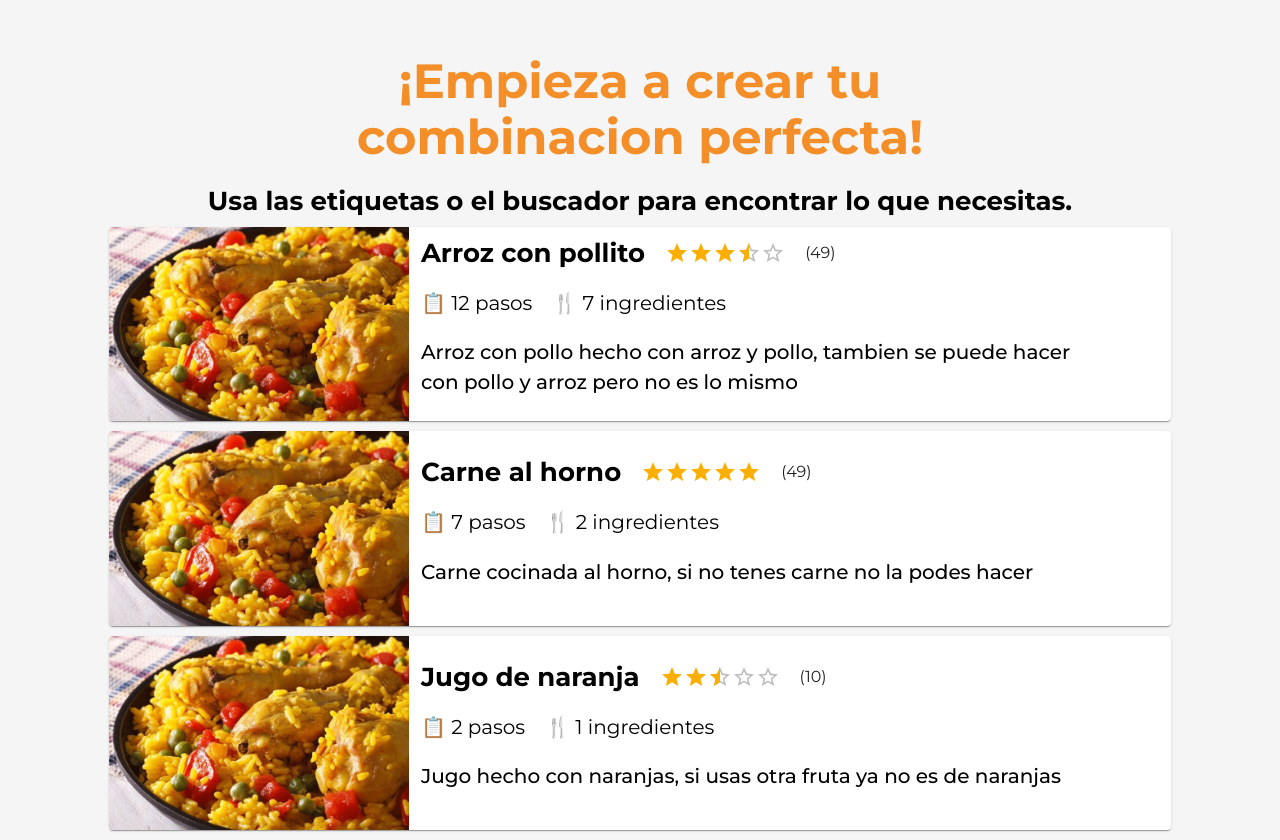
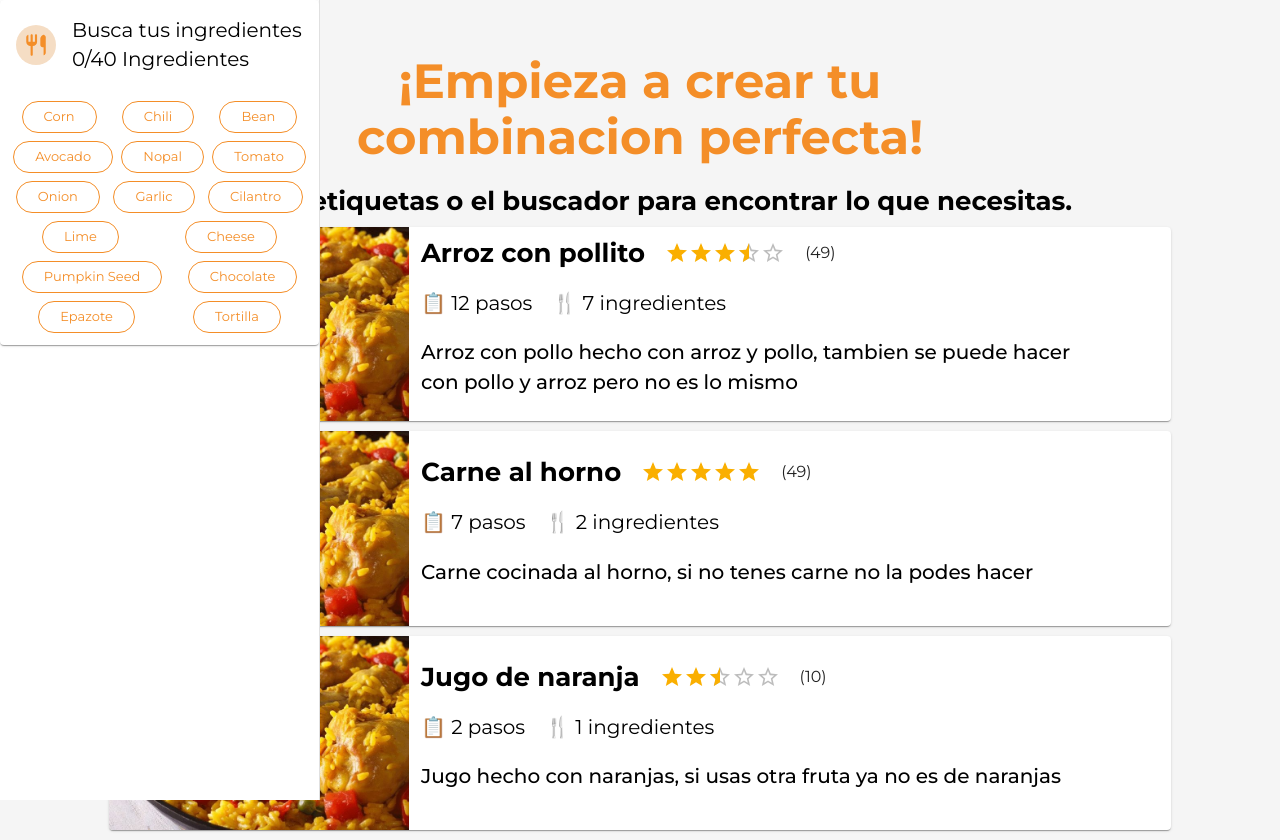
Before and after one commit to anavarro81/buscador-recetas, a Next.js app in the folder client/: page / in a window 1280 px wide. Built offline with nearby package versions, Linux system fonts and the light colour scheme.

Commit message:
feat: integrar el componente FilterBox en el diseño de la página principal y actualizar los estilos para utilizar los colores del tema

```diff
--- a/client/src/Components/FilterBox/FilterBox.tsx
+++ b/client/src/Components/FilterBox/FilterBox.tsx
@@ -4,16 +4,16 @@
 import { Box, Card, CardHeader, Chip, styled } from "@mui/material";
 // import styled from "@emotion/styled";
 
-import { orange } from "@mui/material/colors";
 //buttons
 
 import RestaurantRoundedIcon from "@mui/icons-material/RestaurantRounded";
+import theme from "@/theme/theme";
 // import { Chip } from "@mui/material";
 
 const StyledIcon = styled(RestaurantRoundedIcon)`
     font-size: 40px;
-    color: ${orange[500]};
-    background-color: ${orange[100]};
+    color: ${theme.palette.primary.main};
+    background-color: ${theme.palette.secondary.main};
     border-radius: 50%;
     padding: 7px;
 `;
@@ -26,8 +26,8 @@ const TagsStyle = styled(Box)`
 `;
 
 const ChipStyle = styled(Chip)`
-    border-color: ${orange[400]};
-    color: ${orange[400]};
+    border-color: ${theme.palette.primary.main};
+    color: ${theme.palette.primary.main};
     padding: 0px 10px;
 `;
 
--- a/client/src/app/page.tsx
+++ b/client/src/app/page.tsx
@@ -1,6 +1,6 @@
 "use client";
-import { Container, styled, Typography } from "@mui/material";
-import { RecipeCard } from "@/components";
+import { RecipeCard, FilterBox } from "@/Components";
+import { Container, Drawer, styled, Typography } from "@mui/material";
 
 const PageContainer = styled(Container)({
     display: "flex",
@@ -40,7 +40,7 @@ const recetas = [
         ingredients: 1,
     },
 ];
-
+const drawerWidth = 320;
 // const StyledContainer = styled(Container)({
 //     border: "1px solid red",
 // });
@@ -51,17 +51,38 @@ const recetas = [
 export default function Home() {
     return (
         <PageContainer>
+            <Drawer
+                sx={{
+                    width: drawerWidth,
+                    flexShrink: 0,
+                    "& .MuiDrawer-paper": {
+                        width: drawerWidth,
+                        boxSizing: "border-box",
+                    },
+                }}
+                variant="permanent"
+                anchor="left"
+            >
+                <FilterBox />
+            </Drawer>
             <main>
+                {
+                    <>
                         <Typography
                             variant="h1"
-                    sx={{ textAlign: "center", margin: "5% 15% 2% 15%" }}
+                            sx={{
+                                textAlign: "center",
+                                margin: "5% 15% 2% 15%",
+                            }}
                         >
                             ¡Empieza a crear tu combinacion perfecta!
                         </Typography>
                         <Typography variant="h3" sx={{ textAlign: "center" }}>
-                    Usa las etiquetas o el buscador para encontrar lo que
-                    necesitas.
+                            Usa las etiquetas o el buscador para encontrar lo
+                            que necesitas.
                         </Typography>
+                    </>
+                }
                 {recetas
                     ? recetas.map((receta) => (
                           <RecipeCard
```
Lines whose indentation alone changed are shown as unchanged.
